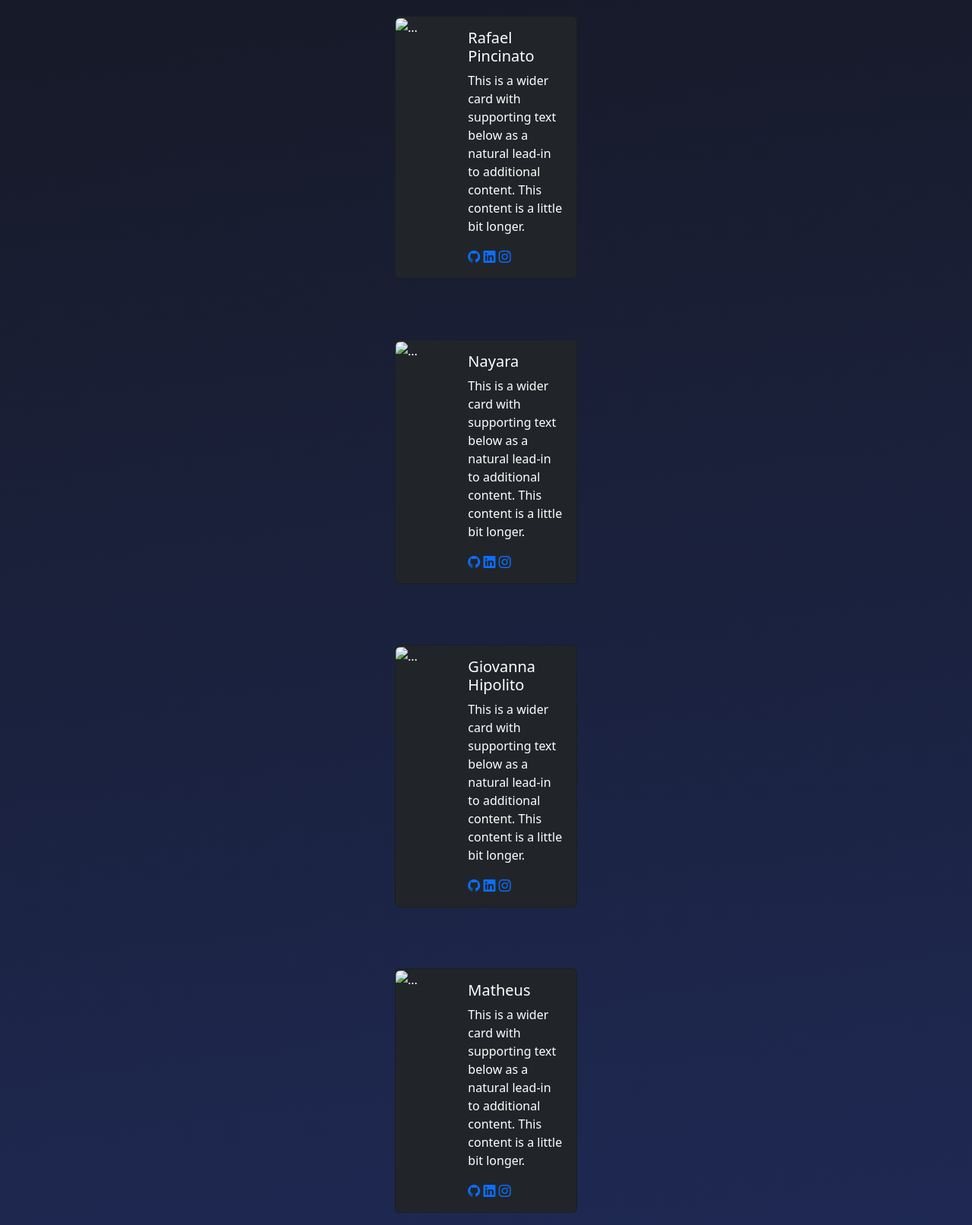
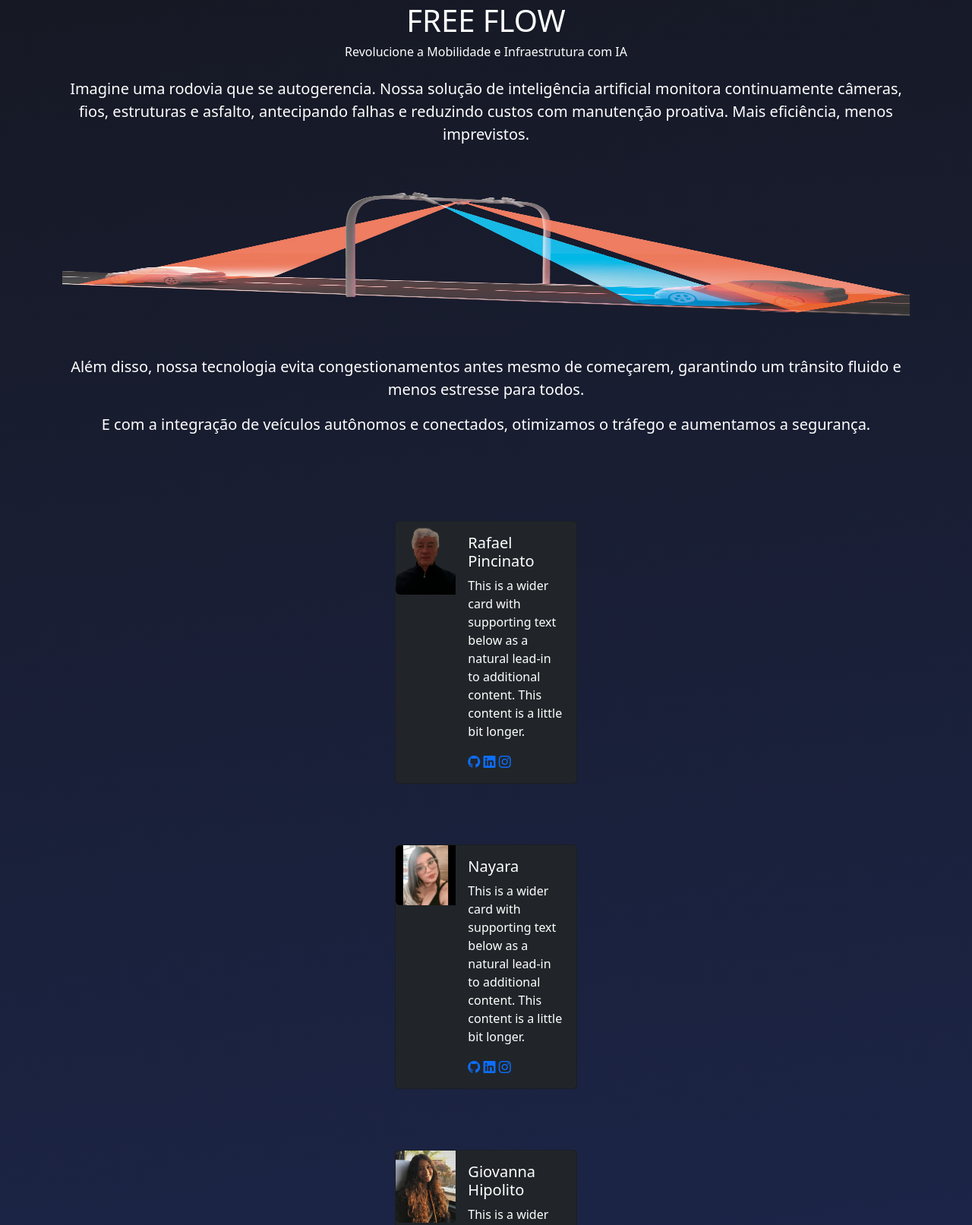
Before and after one commit to rafaellpsm/mobile_apresentation, a plain HTML site: page index.html in a window 1280 px wide. Shown: the part 838-2451 px from the top of the page at 76% size. Drawn offline with nearby package versions, Linux system fonts and the light colour scheme; the site is published under a folder, as on GitHub Pages, so addresses that start at the root find nothing.

Commit message:
update 1.01
fix img error!

```diff
--- a/index.html
+++ b/index.html
@@ -5,7 +5,7 @@
     <meta charset="utf-8">
     <meta name="viewport" content="width=device-width, initial-scale=1">
     <title>NEXT - FIAP</title>
-    <link rel="shortcut icon" href="/assets/image/favicon.ico" type="image/x-icon">
+    <link rel="shortcut icon" href="assets/image/favicon.ico" type="image/x-icon">
     <link rel="stylesheet" href="style.css">
     <link href="https://cdn.jsdelivr.net/npm/bootstrap@5.3.3/dist/css/bootstrap.min.css" rel="stylesheet"
         integrity="sha384-QWTKZyjpPEjISv5WaRU9OFeRpok6YctnYmDr5pNlyT2bRjXh0JMhjY6hW+ALEwIH" crossorigin="anonymous">
@@ -17,7 +17,7 @@
     <header>
         <nav class="navbar navbar-expand-lg bg-body-tertiary fixed-top">
             <div class="container-fluid">
-                <a class="navbar-brand" href="#"><img src="/assets/image/next-logo.png" width="110" height="48"></a>
+                <a class="navbar-brand" href="#"><img src="assets/image/next-logo.png" width="110" height="48"></a>
                 <button class="navbar-toggler" type="button" data-bs-toggle="collapse" data-bs-target="#navbarNav"
                     aria-controls="navbarNav" aria-expanded="false" aria-label="Toggle navigation">
                     <span class="navbar-toggler-icon"></span>
@@ -42,7 +42,7 @@
     <div class="layout-box text-white">
         <!-- Imagem Section -->
         <div class="box image-box">
-            <img src="/assets/image/câmeras de monitoramento.jpg" class="img-fluid">
+            <img src="assets/image/câmeras de monitoramento.jpg" class="img-fluid">
         </div>
         <h1 class="h1">FREE FLOW</h1>
         <p class="h6">Revolucione a Mobilidade e Infraestrutura com IA</p>
@@ -54,7 +54,7 @@
                     continuamente câmeras, fios, estruturas e asfalto, antecipando falhas e reduzindo custos com
                     manutenção proativa. Mais eficiência, menos imprevistos.</p>
 
-                <img src="/assets/image/free_flow.png" class="img_free_flow">
+                <img src="assets/image/free_flow.png" class="img_free_flow">
 
                 <p>Além disso, nossa tecnologia evita congestionamentos antes mesmo de começarem, garantindo um
                     trânsito fluido e menos estresse para todos.</p>
@@ -72,7 +72,7 @@
         <div class="card text-white bg-dark center-card" style="max-width: 300px;">
             <div class="row g-0">
                 <div class="col-md-4">
-                    <img src="/assets/image/rafael_old_img.png" class="img-fluid rounded-start img_card" alt="...">
+                    <img src="assets/image/rafael_old_img.png" class="img-fluid rounded-start img_card" alt="...">
                 </div>
                 <div class="col-md-8">
                     <div class="card-body">
@@ -91,7 +91,7 @@
         <div class="card text-white bg-dark center-card" style="max-width: 300px;">
             <div class="row g-0">
                 <div class="col-md-4">
-                    <img src="/assets/image/nayara_img.jpg" class="img-fluid rounded-start" alt="...">
+                    <img src="assets/image/nayara_img.jpg" class="img-fluid rounded-start" alt="...">
                 </div>
                 <div class="col-md-8">
                     <div class="card-body">
@@ -110,7 +110,7 @@
         <div class="card text-white bg-dark center-card" style="max-width: 300px;">
             <div class="row g-0">
                 <div class="col-md-4">
-                    <img src="/assets/image/giovanna_foto.jpeg" class="img-fluid rounded-start" alt="...">
+                    <img src="assets/image/giovanna_foto.jpeg" class="img-fluid rounded-start" alt="...">
                 </div>
                 <div class="col-md-8">
                     <div class="card-body">
@@ -131,7 +131,7 @@
         <div class="card text-white bg-dark center-card" style="max-width: 300px;">
             <div class="row g-0">
                 <div class="col-md-4">
-                    <img src="/assets/image/matheus_img.jpeg" class="img-fluid rounded-start" alt="...">
+                    <img src="assets/image/matheus_img.jpeg" class="img-fluid rounded-start" alt="...">
                 </div>
                 <div class="col-md-8">
                     <div class="card-body">
```
